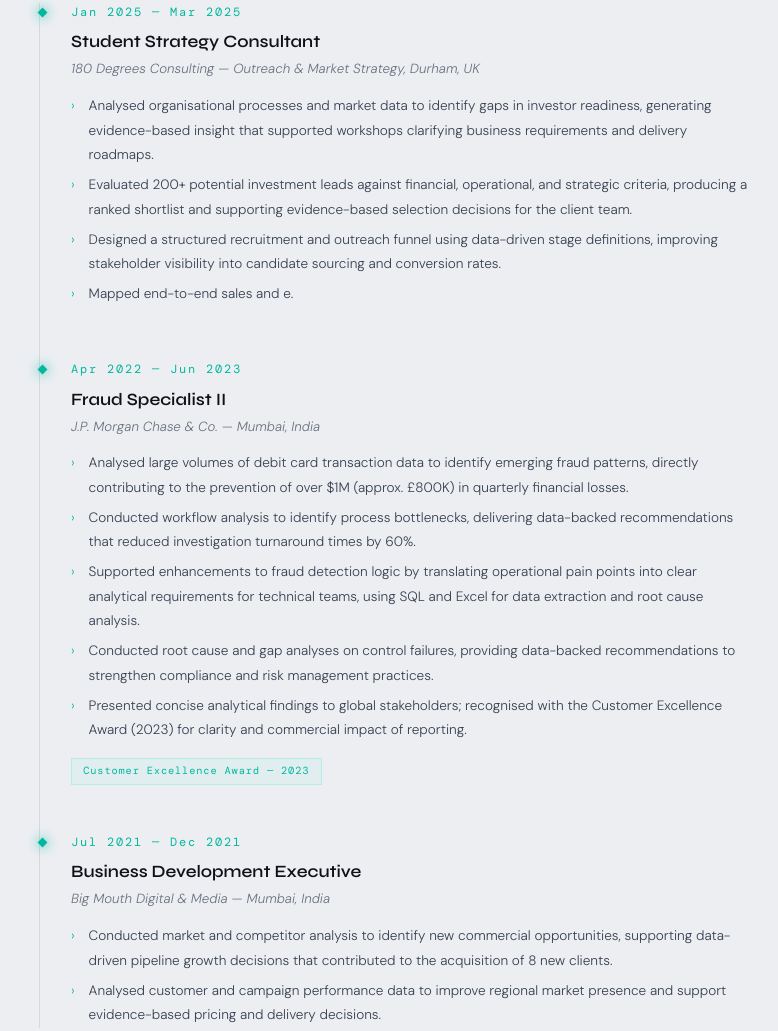
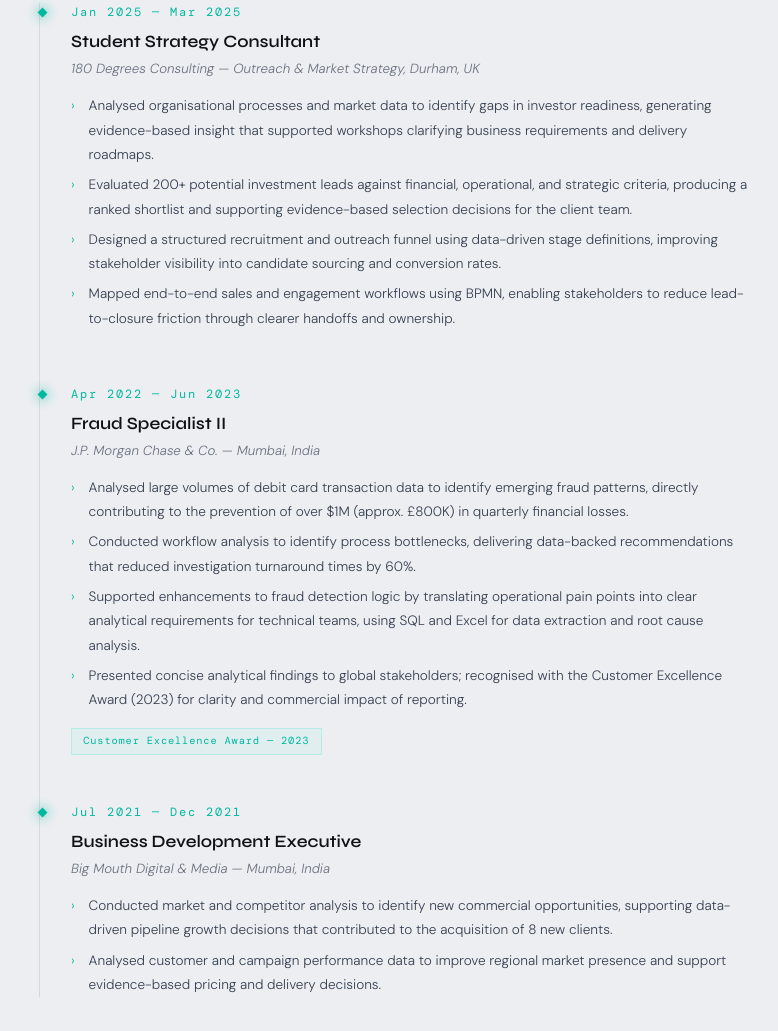
Before and after one commit to macash916/macash916.github.io, a plain HTML site: page index.html in a window 1280 px wide. Shown: the part 2811-3842 px from the top of the page, without its empty margins (65-843 px from the left). Drawn offline with nearby package versions, Linux system fonts and the light colour scheme; a web font is replaced by a local one.

Commit message:
Update index.html

```diff
--- a/index.html
+++ b/index.html
@@ -554,7 +554,8 @@ supported workshops clarifying business requirements and delivery roadmaps.</li>
 supporting evidence-based selection decisions for the client team.</li>
         <li>Designed a structured recruitment and outreach funnel using data-driven stage definitions, improving stakeholder visibility into
 candidate sourcing and conversion rates.</li>
-        <li>Mapped end-to-end sales and e.</li>
+        <li>Mapped end-to-end sales and engagement workflows using BPMN, enabling stakeholders to reduce lead-to-closure friction through
+clearer handoffs and ownership.</li>
       </ul>
     </div>
     <div class="t-item">
@@ -568,7 +569,6 @@ $1M (approx. £800K) in quarterly financial losses.</li>
 turnaround times by 60%.</li>
         <li>Supported enhancements to fraud detection logic by translating operational pain points into clear analytical requirements for technical
 teams, using SQL and Excel for data extraction and root cause analysis.</li>
-        <li>Conducted root cause and gap analyses on control failures, providing data-backed recommendations to strengthen compliance and risk management practices.</li>
         <li>Presented concise analytical findings to global stakeholders; recognised with the Customer Excellence Award (2023) for clarity and
 commercial impact of reporting.</li>
       </ul>
```
